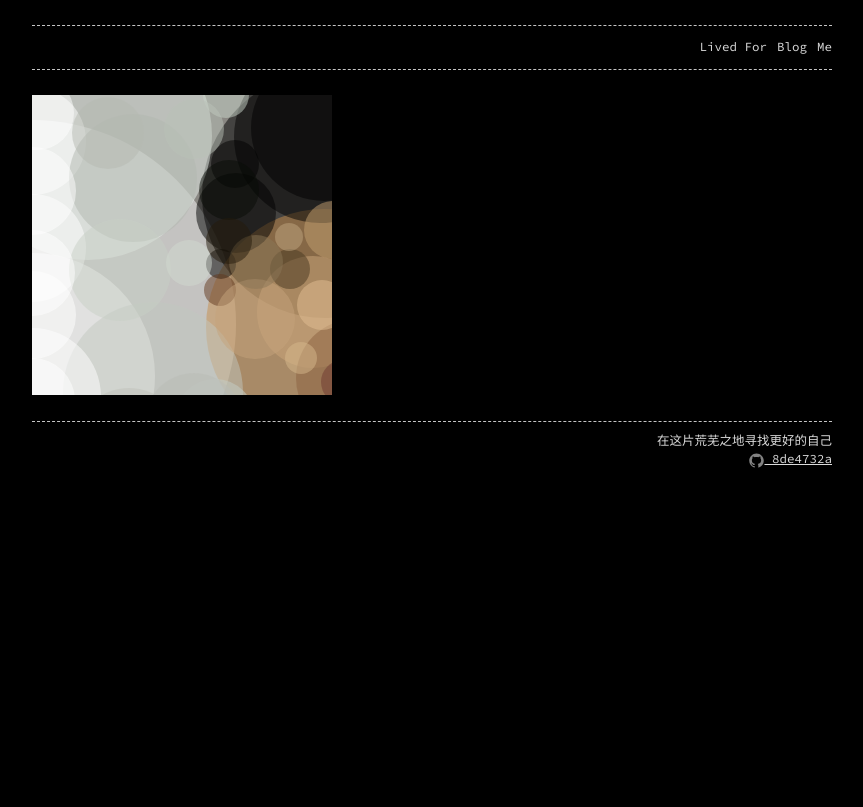
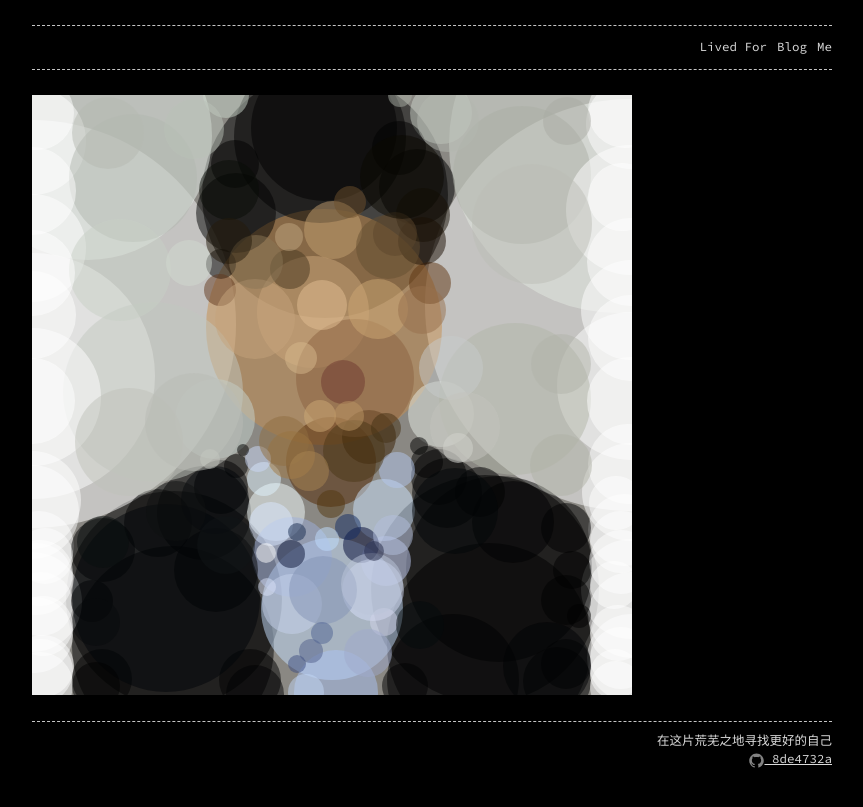
Before and after one commit to 8DE4732A/8DE4732A.github.io, a Jekyll site: the page built from me.md, in a window 1280 px wide. Shown: the top 807 px of the page, without its empty margins (208-1071 px from the left). Built offline with Jekyll 4.4.1, drawn with Linux system fonts in a browser that asks for light colours; nearby versions of some CDN libraries; library files that are not in the unit come from our copies.

Commit message:
fix me.md

```diff
--- a/me.md
+++ b/me.md
@@ -9,7 +9,7 @@ permalink: /me/
 	</head>
 
 	<body>
-	<canvas id="myCanvas" width="300" height="300" style="margin: 0 auto;"></canvas>
+	<canvas id="myCanvas" width="600" height="600" style="margin: 0 auto;"></canvas>
 	</body>
 
 	<script type="text/javascript">
```
